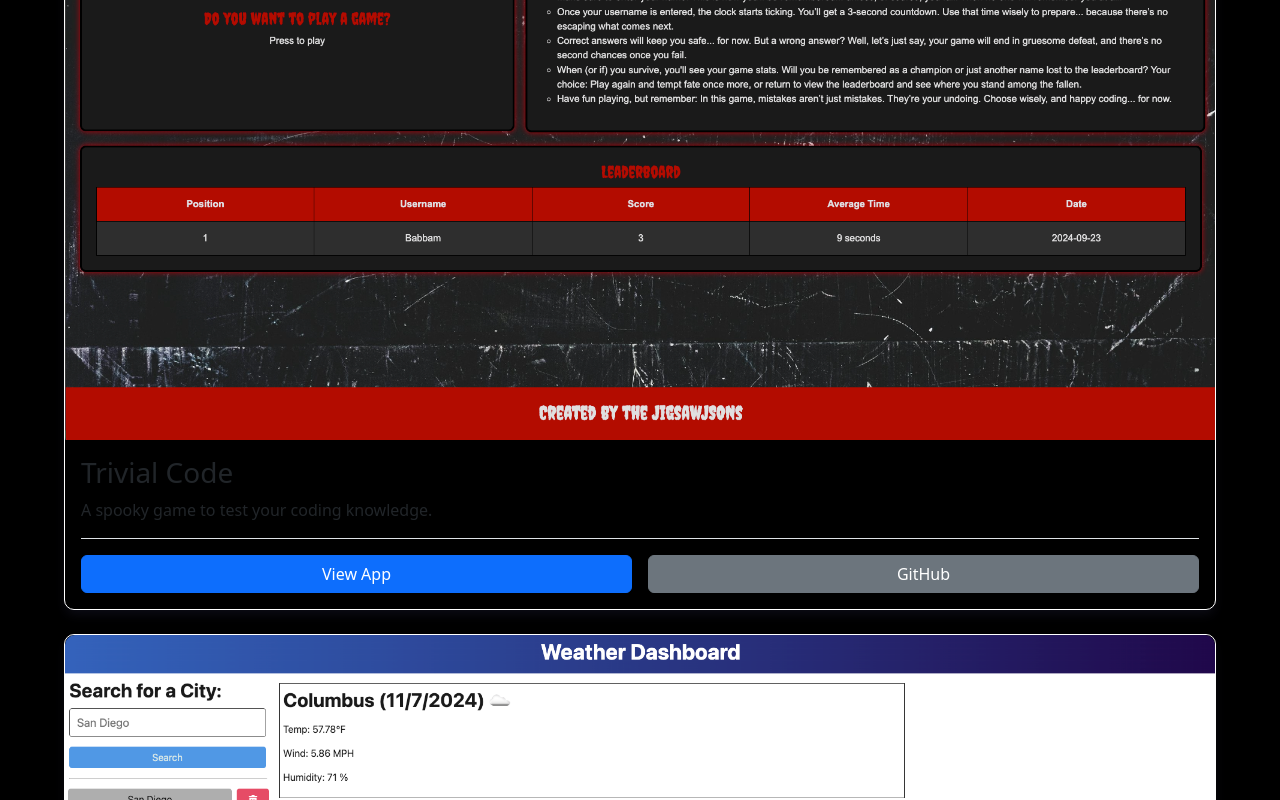
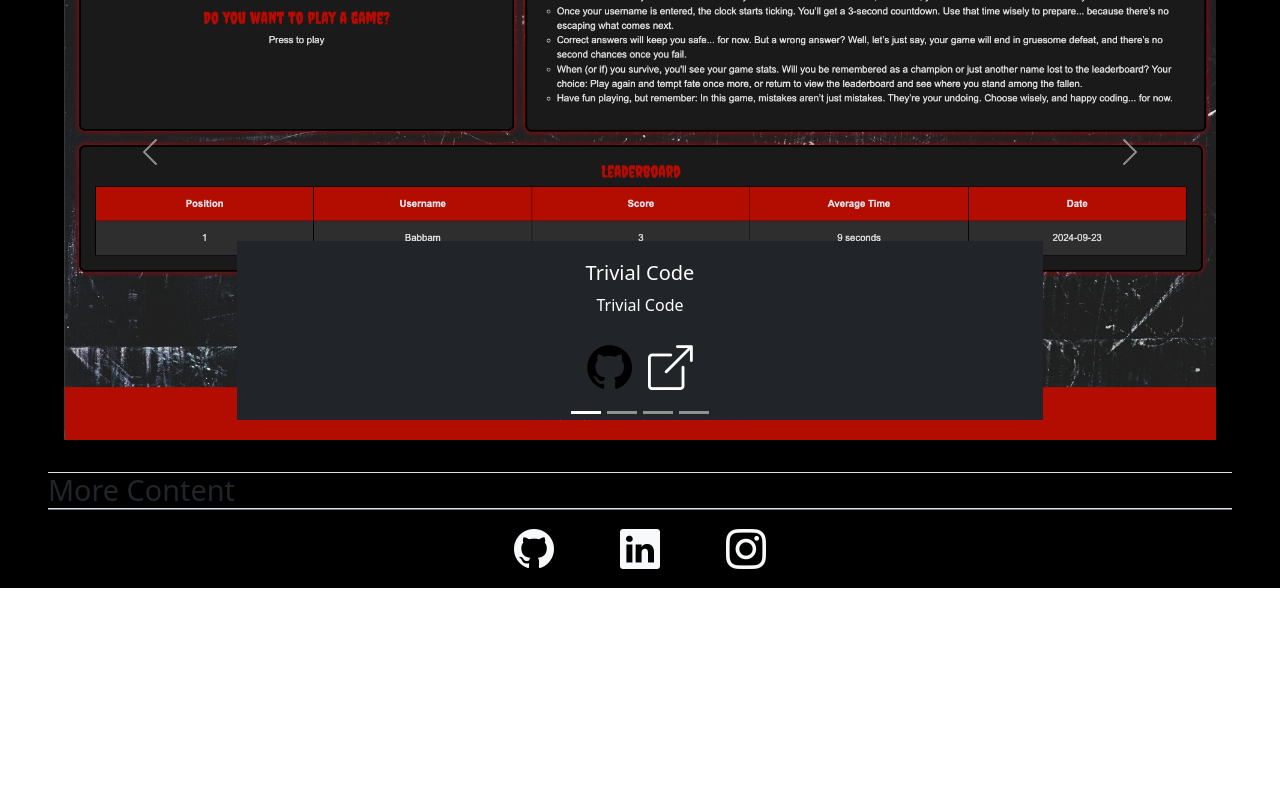
Before and after one commit to Connorldailey/React-Portfolio, a React (Vite) app in the folder client/: page / in a window 1280 px wide. Shown: the part 760-1560 px from the top of the page. After the commit the page ends 1348 px from the top, so only its background shows below. Built offline with nearby package versions, Linux system fonts and the light colour scheme.

Commit message:
Implement basic carousel to display projects

```diff
--- a/client/src/assets/projectList.ts
+++ b/client/src/assets/projectList.ts
@@ -2,7 +2,6 @@
 import trivialCodeImg from "../assets/images/trivialCode.png";
 import weatherDashboardImg from "../assets/images/weatherDashboard.png";
 import culinaryCompass from "../assets/images/culinaryCompass.png";
-import defaultPageImg from "../assets/images/defaultPage.jpeg";
 
 interface Project {
     title: string;
@@ -35,25 +34,11 @@ const projectList: Project[] = [
         deployedLink: 'https://culinary-compass-8j0q.onrender.com/',
     },
     {
-        title: 'Project Coming Soon',
-        image: defaultPageImg,
-        description: 'Exciting new projects are coming soon. Stay tuned for updates!',
-        githubLink: '#',
-        deployedLink: '#',
-    },
-    {
-        title: 'Project Coming Soon',
-        image: defaultPageImg,
-        description: 'Exciting new projects are coming soon. Stay tuned for updates!',
-        githubLink: '#',
-        deployedLink: '#',
-    },
-    {
-        title: 'Project Coming Soon',
-        image: defaultPageImg,
-        description: 'Exciting new projects are coming soon. Stay tuned for updates!',
-        githubLink: '#',
-        deployedLink: '#',
+        title: 'Weather Dashboard',
+        image: weatherDashboardImg,
+        description: 'A simple 5 day weather dashboard.',
+        githubLink: 'https://github.com/Connorldailey/Weather-Dashboard',
+        deployedLink: 'https://module9-challenge-b2vj.onrender.com',
     },
 ];
 
--- a/client/src/components/Project.tsx
+++ /dev/null
@@ -1,49 +0,0 @@
-import React from 'react';
-
-// Define the prop types for the Project component
-interface ProjectProps {
-    title: string;
-    index: number;
-    image: string;
-    description: string;
-    githubLink: string;
-    deployedLink: string;
-}
-
-const Project: React.FC<ProjectProps> = ({ index, title, image, description, githubLink, deployedLink }) => {
-    return (
-        <div className={index < 5 ? 'pb-4' : ''}>
-            <div className={`card project-card main-background `}>
-                {/* Card body */}
-                <div className="card-body p-0">
-                    {/* Project image */}
-                    <img src={image} alt={title} className="img-fluid project-image" loading="lazy"/>
-                    {/* Card content area */}
-                    <div className="p-3">
-                        <div className="border-bottom pb-3">
-                            {/* Project title */}
-                            <h3 className="card-title mb-2">{title}</h3>
-                            {/* Project description */}
-                            <p className="mb-0">
-                                {description}
-                            </p>
-                        </div>
-                        {/* Links to the deployed app and GitHub repository */}
-                        <div className="d-flex justify-content-between pt-3">
-                            {/* Button to view the deployed application */}
-                            <a href={deployedLink} target="_blank" rel="noopener noreferrer" className="btn btn-primary w-50 me-3">
-                                View App
-                            </a>
-                            {/* Button to view the GitHub repository */}
-                            <a href={githubLink} target="_blank" rel="noopener noreferrer" className="btn btn-secondary w-50">
-                                GitHub
-                            </a>
-                        </div>
-                    </div>
-                </div>
-            </div>
-        </div>
-    )
-}
-
-export default Project;
--- /dev/null
+++ b/client/src/components/ProjectCard.tsx
@@ -0,0 +1,52 @@
+import React from 'react';
+
+// Define the prop types for the Project component
+interface ProjectProps {
+    index: number;
+    title: string;
+    image: string;
+    description: string;
+    githubLink: string;
+    deployedLink: string;
+}
+
+const colors = [
+    '#067BC2',
+    '#C89B7B',
+    '#5D2E8C',
+    '#A22522',
+    '#33CA7F',
+    '#EEABC4',
+];
+
+const ProjectCard: React.FC<ProjectProps> = ({ index, title, image, description, githubLink, deployedLink }) => {
+
+    const backgroundColor = colors[index % colors.length];
+
+    return (
+        <>
+            <div className={`card project-card`} style={{ backgroundColor }}>
+                <div className='d-flex justify-content-between p-3 pb-0'>
+                    <h1 className='card-title'>{title}</h1>
+                    <div className="d-flex align-items-center">
+                        {/* Button to view the GitHub repository */}
+                        <a href={githubLink} target="_blank" rel="noopener noreferrer" className="github-icon pe-3">
+                            <i className="bi bi-github"></i>
+                        </a>
+                        {/* Button to view the deployed application */}
+                        <a href={deployedLink} target="_blank" rel="noopener noreferrer" className="link-icon">
+                            <i className="bi bi-box-arrow-up-right"></i>
+                        </a>
+                    </div>
+                </div>
+                <div className='p-3'>
+                    <img src={image} alt={title} className="img-fluid project-image" loading="lazy"/>
+                </div>
+                {/* Project image */}
+
+            </div>
+        </>
+    )
+}
+
+export default ProjectCard;
--- /dev/null
+++ b/client/src/components/ProjectCarousel.tsx
@@ -0,0 +1,84 @@
+import { useState, useEffect } from 'react';
+//import ProjectCard from './ProjectCard';
+
+interface Project {
+  title: string;
+  image: string;
+  description: string;
+  githubLink: string;
+  deployedLink: string;
+}
+
+interface ProjectCarouselProps {
+  projects: Project[];
+}
+
+const ProjectCarousel: React.FC<ProjectCarouselProps> = ({ projects }) => {
+
+  return (
+    <>
+        <div id='projectCarousel' className='carousel slide'>
+            <div className='carousel-indicators'>
+                {projects.map((_project, index) =>
+                    index === 0 ? (
+                        <button type="button" data-bs-target="#projectCarousel" data-bs-slide-to="0" className="active" aria-current="true" aria-label="Slide 1"></button>
+                    ) : (
+                        <button type="button" data-bs-target="#projectCarousel" data-bs-slide-to={index} aria-label={`Slide ${index}`}></button>
+                    )
+                )}
+            </div>
+            <div className='carousel-inner'>
+                {projects.map((project, index) =>
+                    index === 0 ? (
+                        <div className='carousel-item active'>
+                            <img src={project.image} className='d-block w-100' alt={`${project.title} image`} />
+                            <div className="carousel-caption d-md-block bg-dark">
+                                <h5>{project.title}</h5>
+                                <p>{project.title}</p>
+                                <div className="d-flex justify-content-center">
+                                    {/* Button to view the GitHub repository */}
+                                    <a href={project.githubLink} target="_blank" rel="noopener noreferrer" className="github-icon pe-3">
+                                        <i className="bi bi-github"></i>
+                                    </a>
+                                    {/* Button to view the deployed application */}
+                                    <a href={project.deployedLink} target="_blank" rel="noopener noreferrer" className="link-icon">
+                                        <i className="bi bi-box-arrow-up-right"></i>
+                                    </a>
+                                </div>
+                            </div>
+                        </div>
+                    ) : (
+                        <div className='carousel-item'>
+                            <img src={project.image} className='d-block w-100' alt={`${project.title} image`} />
+                            <div className="carousel-caption d-md-block bg-dark">
+                                <h5>{project.title}</h5>
+                                <p>{project.title}</p>
+                                <div className="d-flex justify-content-center">
+                                    {/* Button to view the GitHub repository */}
+                                    <a href={project.githubLink} target="_blank" rel="noopener noreferrer" className="github-icon pe-3">
+                                        <i className="bi bi-github"></i>
+                                    </a>
+                                    {/* Button to view the deployed application */}
+                                    <a href={project.deployedLink} target="_blank" rel="noopener noreferrer" className="link-icon">
+                                        <i className="bi bi-box-arrow-up-right"></i>
+                                    </a>
+                                </div>
+                            </div>
+                        </div>
+                    )
+                )}
+            </div>
+            <button className="carousel-control-prev" type="button" data-bs-target="#projectCarousel" data-bs-slide="prev">
+                <span className="carousel-control-prev-icon" aria-hidden="true"></span>
+                <span className="visually-hidden">Previous</span>
+            </button>
+            <button className="carousel-control-next" type="button" data-bs-target="#projectCarousel" data-bs-slide="next">
+                <span className="carousel-control-next-icon" aria-hidden="true"></span>
+                <span className="visually-hidden">Next</span>
+            </button>
+        </div>
+    </>
+  );
+};
+
+export default ProjectCarousel;
--- a/client/src/index.css
+++ b/client/src/index.css
@@ -3,8 +3,18 @@
   --text-gray: #6C757D;
 }
 
-body {
+*,
+*::before,
+*::after {
   box-sizing: border-box;
+  position: relative;
+}
+
+html, body {
+  height: 100%;
+  width: 100%;
+  margin: 0;
+  padding: 0;
 }
 
 h1 {
@@ -15,7 +25,6 @@ h1 {
 .text-gray {
   color: var(--text-gray);
 }
-
 
 /*
   ----------------------------------
@@ -97,18 +106,6 @@ h1 {
   }
 }
 
-
-/*
-  ----------------------------------
-  STYLES FOR THE MAIN CONTENT
-  ----------------------------------
-*/
-
-.main-background {
-  background: black;
-}
-
-
 /*
   ----------------------------------
   STYLES FOR THE FOOTER
@@ -145,7 +142,17 @@ h1 {
 
 /*
   ----------------------------------
-  STYLES FOR THE HOMEPAGE
+  STYLES FOR THE MAIN CONTENT
+  ----------------------------------
+*/
+
+.main-background {
+  background: black;
+}
+
+/*
+  ----------------------------------
+  STYLES FOR THE HOMEPAGE (INTRO SECTION)
   ----------------------------------
 */
 
@@ -291,30 +298,45 @@ h1 {
   z-index: 1;
 }
 
-.projects-section {
+/*
+  ------------------------------
+  PROJECTS CAROUSEL STYLES
+  ------------------------------
+*/
+
+.project-carousel-section {
   padding: 2rem 1rem;
   margin: 0 auto;
 }
 
-.profile-image {
-  min-width: 150px;
-  height: 150px;
-  object-fit: cover;
-}
-
 /*
-  Project Card (Homepage)
+  ------------------------------
+  PROJECTS CARD STYLES
+  ------------------------------
 */
 
 .project-card {
-  border-radius: 10px;
-  border: 1px solid white;
-  box-shadow: rgba(50, 50, 93, 0.25) 0px 6px 12px -2px, rgba(0, 0, 0, 0.3) 0px 3px 7px -3px;
+  width: 500px;
+  margin: 0 2rem;
 }
 
-.project-image {
-  border-top-left-radius: 10px;
-  border-top-right-radius: 10px;
+.card-header {
+  background: none;
+  border-bottom: 1px solid var(--text-gray);
+}
+
+.card-title {
+  font-size: 2.8rem;
+}
+
+.github-icon {
+  font-size: 2.8rem;
+  color: black;
+}
+
+.link-icon {
+  font-size: 2.8rem;
+  color: white;
 }
 
 /* Skills Card */
@@ -338,3 +360,9 @@ h1 {
   color: var(--important-text);
   transform: scale(1.15);
 }
+
+.profile-image {
+  min-width: 150px;
+  height: 150px;
+  object-fit: cover;
+}
--- a/client/src/pages/HomePage.tsx
+++ b/client/src/pages/HomePage.tsx
@@ -1,5 +1,5 @@
 import React, { useState, useEffect } from 'react';
-import Project from "../components/Project";
+import ProjectCarousel from "../components/ProjectCarousel";
 import projectList from "../assets/projectList";
 
 const specializations = ['web applications', 'digital solutions'];
@@ -31,7 +31,8 @@ const HomePage: React.FC = () => {
 
     return (
         <>
-            <section className="intro-section">
+            {/* Intro Section*/}
+            <section className="intro-section border-bottom">
                 <p className='intro-text mb-1'>Hi, my name is</p>
                 <h1 className='headline mb-2'>Connor Dailey.</h1>
                 <div className=''>
@@ -45,21 +46,14 @@ const HomePage: React.FC = () => {
                         <p key={`current-${currentText}`} className="dynamic-text slide-up-low">{currentText}.</p>
                     </div>
                 </div>
-
             </section>
-            <section className='border-top projects-section'>
+            {/* Projects Section */}
+            <section className='project-carousel-section border-bottom'>
                 {/* Map over the projects array to render each project */}
-                {projectList.map((project, index) => (
-                    <Project
-                        key={index}
-                        index={index}
-                        title={project.title}
-                        image={project.image}
-                        description={project.description}
-                        githubLink={project.githubLink}
-                        deployedLink={project.deployedLink}
-                    />
-                ))}
+                <ProjectCarousel projects={projectList} />
+            </section>
+            <section className='border-bottom'>
+                <h1>More Content</h1>
             </section>
         </>
     );
--- a/client/src/pages/ProjectsPage.tsx
+++ b/client/src/pages/ProjectsPage.tsx
@@ -1,4 +1,4 @@
-import Project from "../components/Project";
+import ProjectCard from "../components/ProjectCard";
 import projectList from "../assets/projectList";
 
 const ProjectsPage: React.FC = () => {
@@ -11,7 +11,7 @@ const ProjectsPage: React.FC = () => {
                 <div className="row">
                     {/* Map over the projects array to render each project */}
                     {projectList.map((project, index) => (
-                        <Project
+                        <ProjectCard
                             key={index}
                             title={project.title}
                             image={project.image}
```
